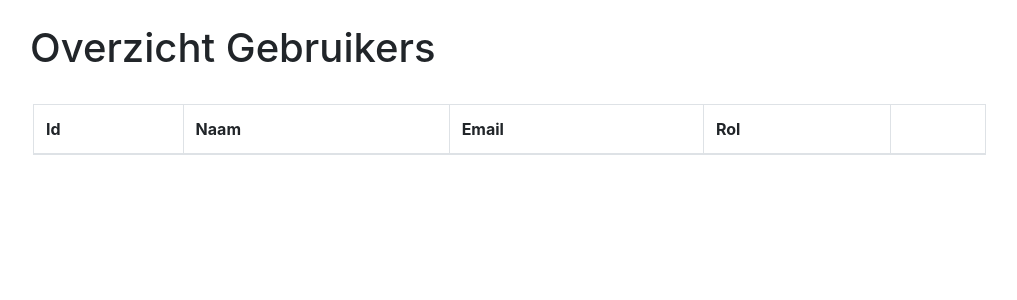
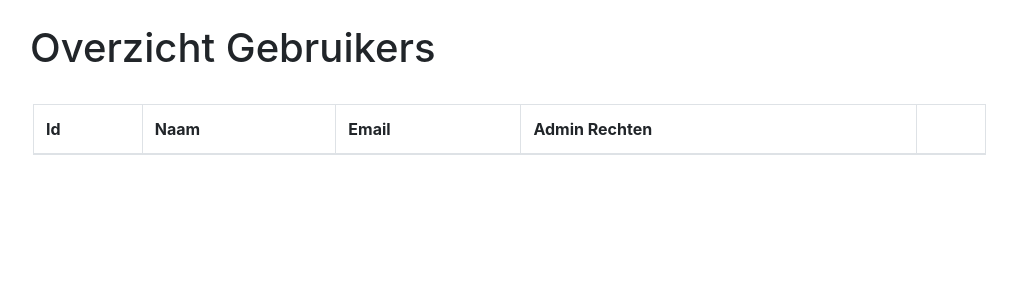
Before and after one commit to koenstaz69/QuizBKV, a PHP site: page /userOverzicht.php in a window 1280 px wide. Shown: the part 56-356 px from the top of the page, without its empty margins (98-1115 px from the left). Run offline with PHP 8.4, Linux system fonts and the light colour scheme; lists and menus that the app fills with data are empty; some libraries are stand-ins or nearby versions.

Commit message:
aanpassingen PDO

```diff
--- a/classes/Quiz.php
+++ b/classes/Quiz.php
@@ -9,14 +9,14 @@ class Quiz
 
     public function regQuiz()
     {
-        $sql = "INSERT INTO quiz(quiz_id, user_id, naam) VALUES (:quiz_id, :user_id, :naam)";
+        $sql = "INSERT INTO quiz(quiz_id, user_id, onderwerp) VALUES (:quiz_id, :user_id, :onderwerp)";
 
         $stmt = DB::get()->prepare($sql);
 
-        $stmt->bindValue(':naam', $_POST['naam'], PDO::PARAM_STR);
+        $stmt->bindValue(':onderwerp', $_POST['onderwerp'], PDO::PARAM_STR);
         $stmt->execute();
 
-        header("Location: userpage.php?registeredquiz");
+        header("Location: userpage.php?createdquiz");
         exit();
     }
 }
--- a/userOverzicht.php
+++ b/userOverzicht.php
@@ -52,7 +52,7 @@ $query->setFetchMode(PDO::FETCH_ASSOC);
                     <th>Id</th>
                     <th>Naam</th>
                     <th>Email</th>
-                    <th>Rol</th>
+                    <th>Admin Rechten  </th>
                     <th></th>
                 </tr>
                 </thead>
@@ -64,7 +64,7 @@ $query->setFetchMode(PDO::FETCH_ASSOC);
                             "<td>" . $row["user_id"] . "</td>" .
                             "<td>" . $row["naam"] . "</td>" .
                             "<td>" . $row["email"] . "</td>" .
-                            "<td>" . $row["rol"] . "</td>" .
+                            "<td>" . $row["admin"] . "</td>" .
                             "<td><a class='btn btn-danger' href='admin/deleteUser.php?user_id=".$row['user_id']."'>Verwijderen</a></td>" .
                             "<td><a class='btn btn-warning' href='admin/editUser.php?user_id=".$row['user_id']."'>Aanpassen</a></td>" .
                             "</tr>"
```
